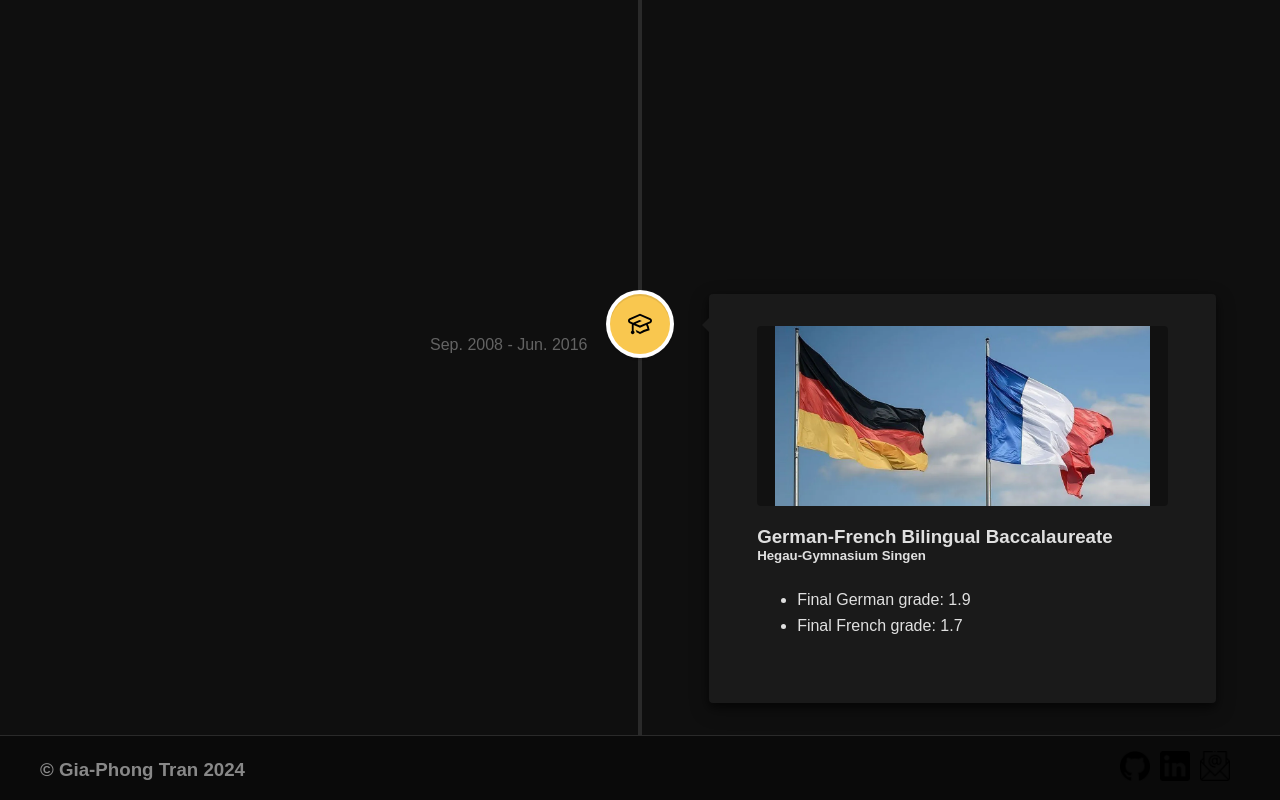
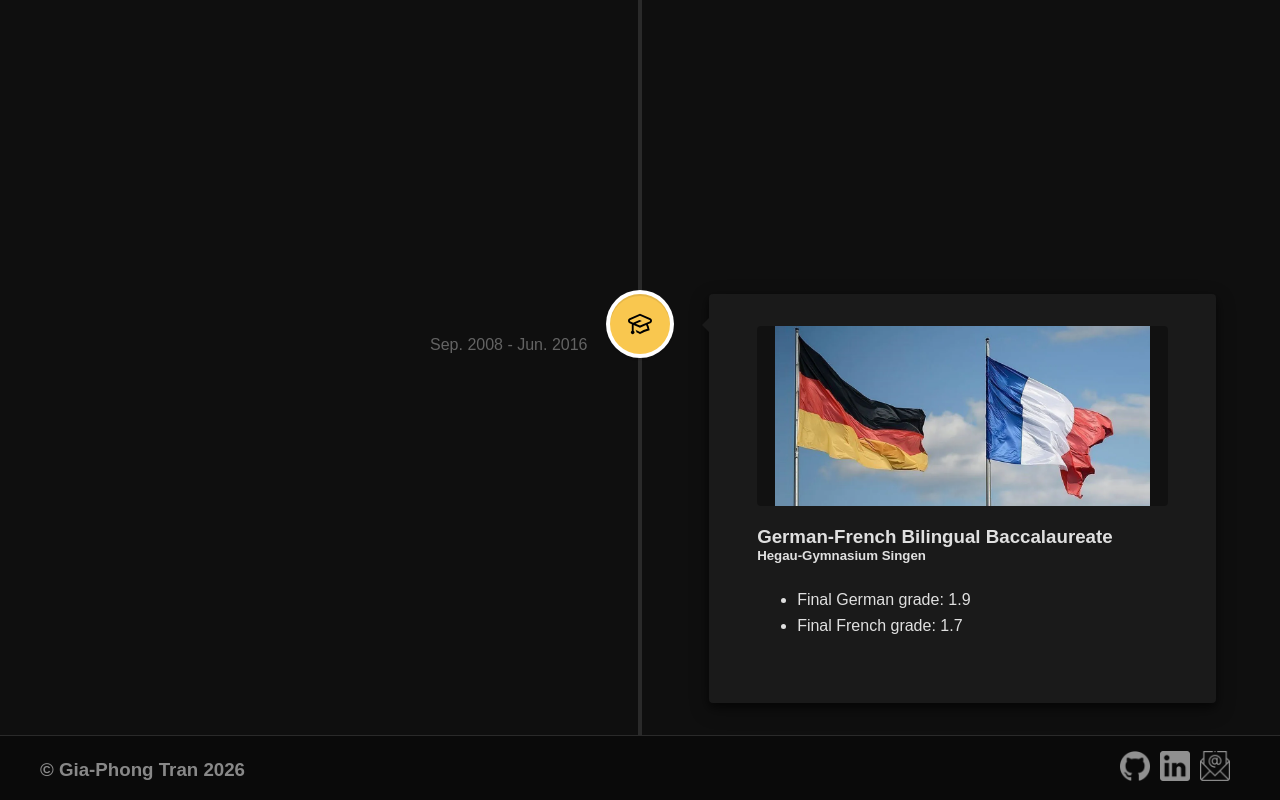
Before and after one commit to G-Phong/g-phong.github.io, a React (Create React App) app: page / in a window 1280 px wide. Shown: the part 4117-4917 px from the top of the page. Built offline with nearby package versions, Linux system fonts and the light colour scheme.

Commit message:
Fix #5 Fix #6: Footer icons visible on dark bg, copyright 2026, updated email

```diff
--- a/src/components/Footer.css
+++ b/src/components/Footer.css
@@ -41,7 +41,13 @@
   }
 
   .social-icon {
-    width: 30px; /* Adjust the width of the social icons */
+    width: 30px;
     height: auto;
-    margin-right: 10px; /* Adjust the spacing between the icons */
+    margin-right: 10px;
+    filter: brightness(0) invert(1) opacity(0.55);
+    transition: opacity 0.2s;
   }
+
+  .social-icon:hover {
+    filter: brightness(0) invert(1) opacity(1);
+  }
--- a/src/components/Footer.jsx
+++ b/src/components/Footer.jsx
@@ -9,7 +9,7 @@ function Footer() {
   return (
     <footer className="footer">
       <div className="footer-content">
-        <h3>© Gia-Phong Tran 2024</h3>
+        <h3>© Gia-Phong Tran 2026</h3>
         {/* <p>Email: giaphong.tran@tum.de</p> */}
       </div>
       <div className="social-buttons">
@@ -27,7 +27,7 @@ function Footer() {
         >
           <img src={linkedIn} alt="LinkedIn" className="social-icon" />
         </a>
-        <a href="mailto:giaphong.tran@tum.de" className="email-link">
+        <a href="mailto:giaphong.tran1998@gmail.com" className="email-link">
           <img src={email} alt="Email" className="social-icon" />
         </a>
       </div>
```
